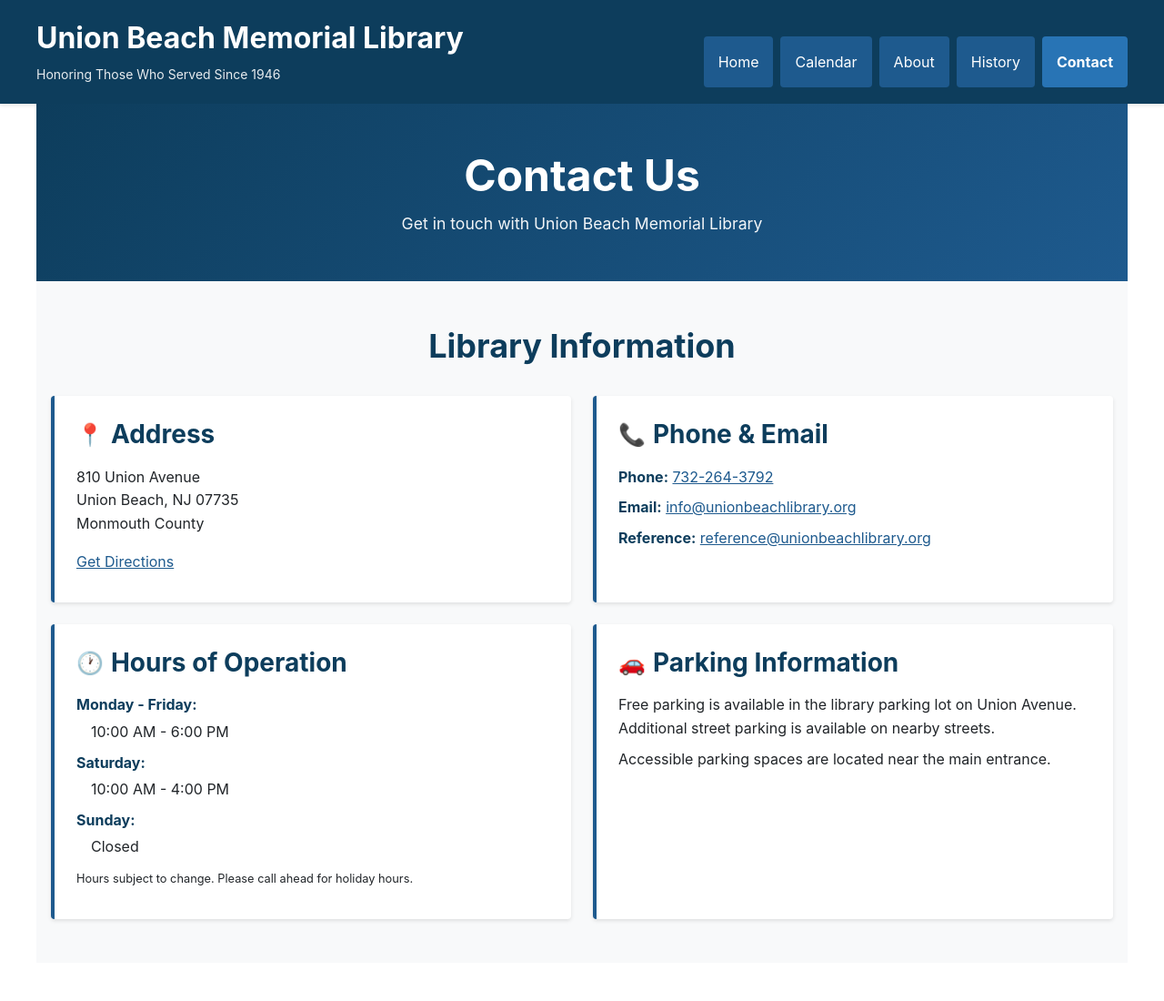
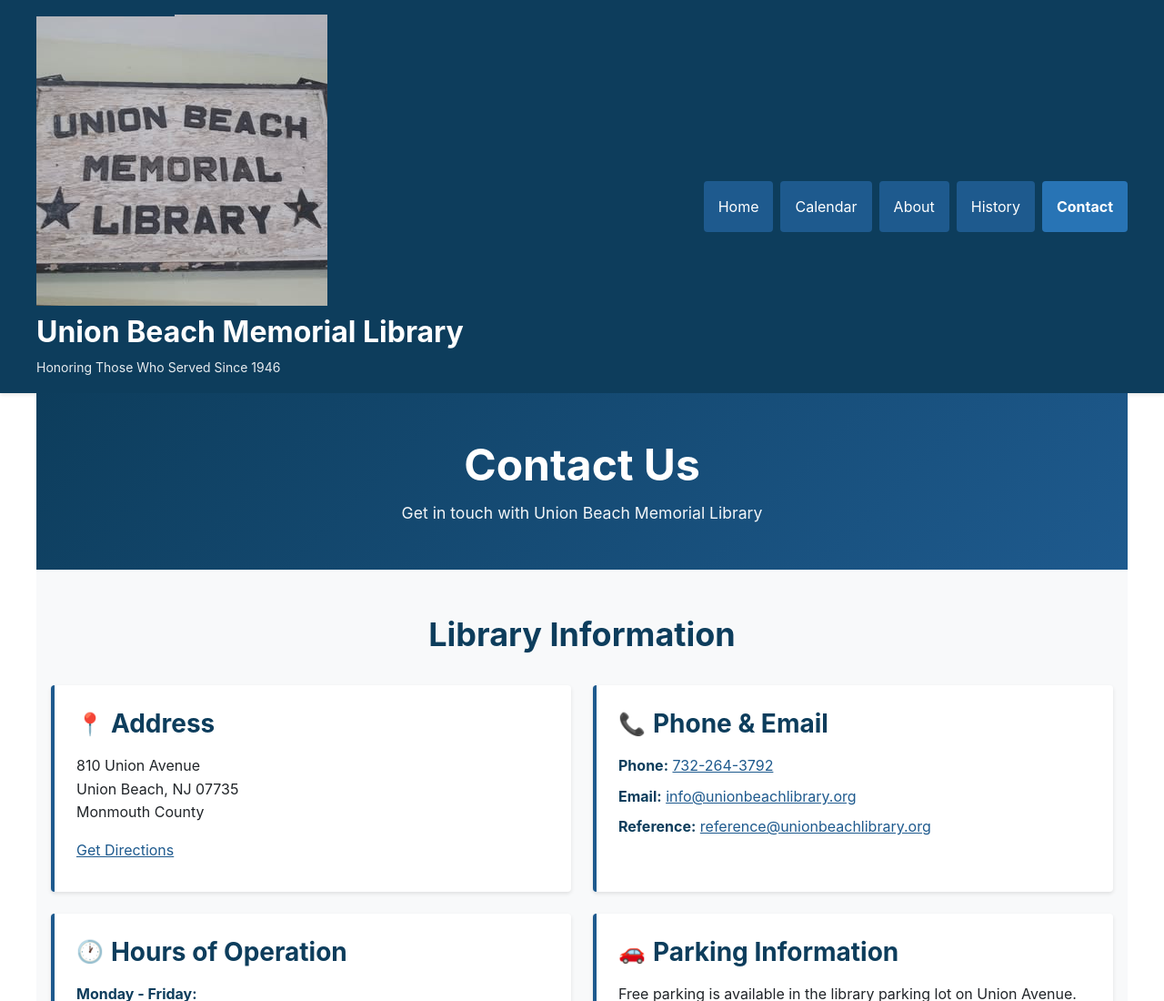
Before and after one commit to serma100000/Union-Beach-Library, a website built with Vite: page contact.html in a window 1280 px wide. Shown: the top 1100 px of the page at 91% size. Built offline with nearby package versions, Linux system fonts and the light colour scheme.

Commit message:
Add library logo to header across all pages

```diff
--- a/contact.html
+++ b/contact.html
@@ -23,8 +23,11 @@
   <header role="banner">
     <div class="header-container">
       <div class="logo-section">
-        <h1>Union Beach Memorial Library</h1>
-        <p class="tagline">Honoring Those Who Served Since 1946</p>
+        <img src="/Union-Beach-Library/images/logo.jpg" alt="Union Beach Memorial Library building sign" class="library-logo">
+        <div class="logo-text">
+          <h1>Union Beach Memorial Library</h1>
+          <p class="tagline">Honoring Those Who Served Since 1946</p>
+        </div>
       </div>
 
       <nav role="navigation" aria-label="Main navigation">
```
Also changed, not shown: index.html (+5 -2 lines), public/images/logo.jpg (added).
